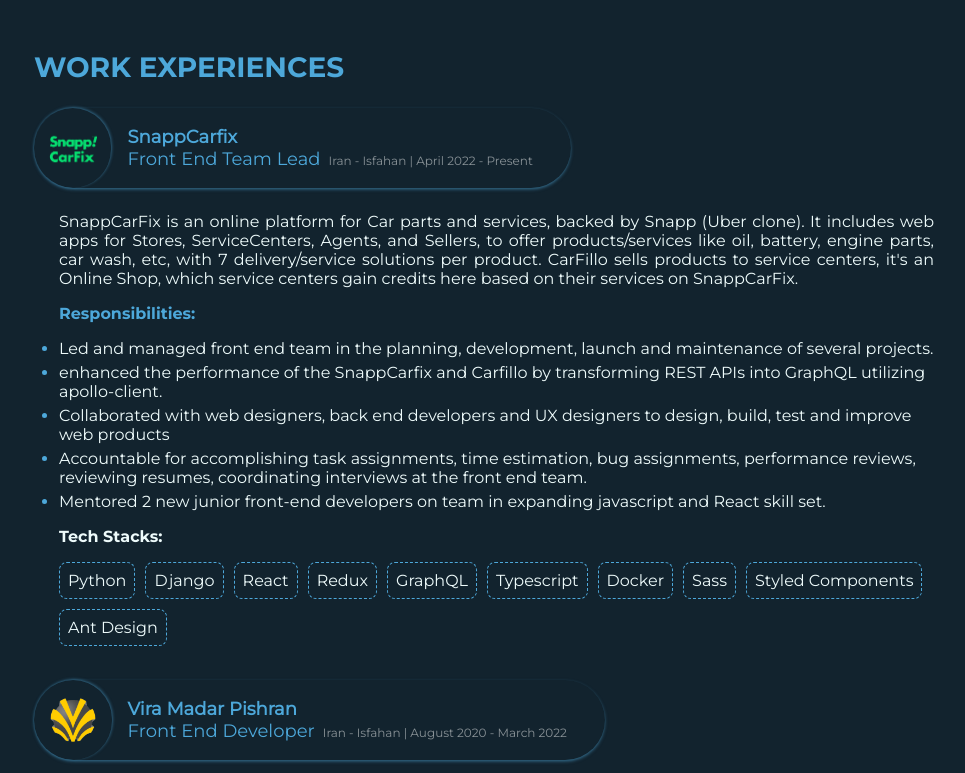
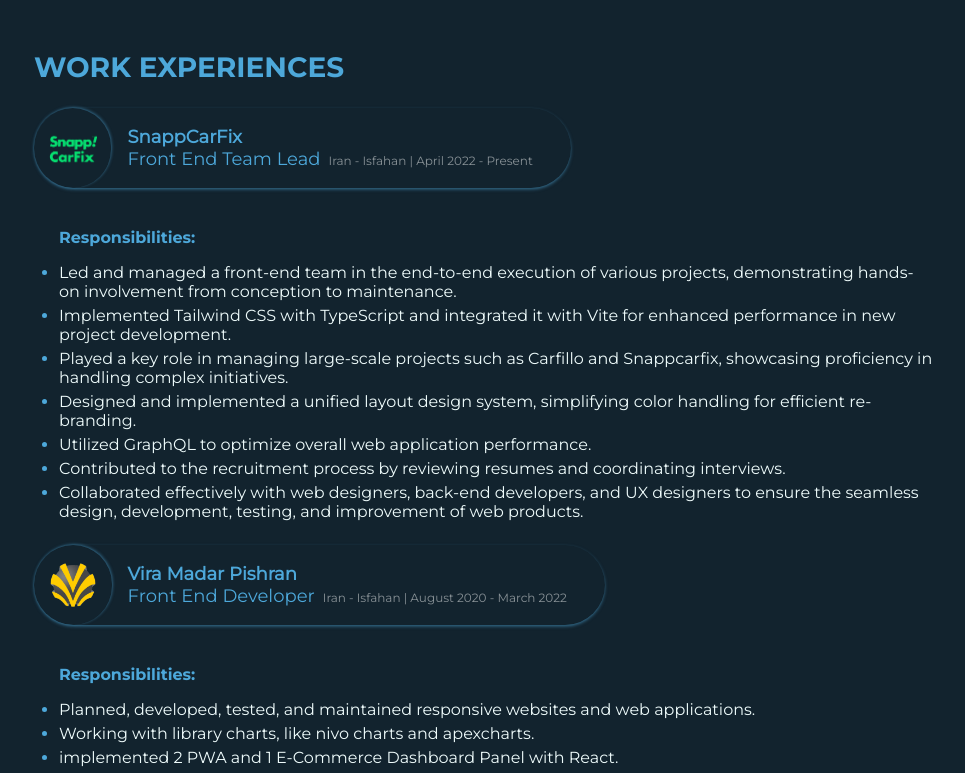
Before and after one commit to hesamZandian/hesamzandian.github.io, a React (Create React App) app: page / in a window 1280 px wide. Shown: the part 1100-1873 px from the top of the page, without its empty margins (156-1121 px from the left). Built offline with nearby package versions, Linux system fonts and the light colour scheme.

Commit message:
fix: update cv and experiences info

```diff
--- a/src/components/Hero/Hero.tsx
+++ b/src/components/Hero/Hero.tsx
@@ -35,7 +35,7 @@
           <div className={styles.HeroContent__Icons}>
             <SocialMedia />
             <a
-              href={`https://drive.google.com/file/d/16uzJHH6B-AJcwGBukONPNy9WwPCLY1cv/view?usp=share_link`}
+              href={`https://drive.google.com/file/d/1g4k8IxGWxOo0NyqIoB4R8_lnRyCE01Rx/view?usp=sharing`}
               target="_blank"
               rel="noreferrer"
             >
--- a/src/components/WorkExperiences/WorkExperience/WorkExperience.tsx
+++ b/src/components/WorkExperiences/WorkExperience/WorkExperience.tsx
@@ -37,9 +37,6 @@
           </div>
         </div>
       </div>
-      <p className={styles.WorkExperience__CompanyInfo__description}>
-        {data?.company_description}
-      </p>
       <div className={styles.WorkExperience__Responsibilities}>
         <h3>Responsibilities:</h3>
         <ul>
@@ -52,20 +49,6 @@
           })}
         </ul>
       </div>
-
-      <div className={styles.WorkExperience__TechStacks}>
-        <h3>Tech Stacks:</h3>
-        <div
-          className={`${styles.WorkExperience__TechStacksList} ${
-            darkMode ? styles["WorkExperience__TechStacksList--dark"] : ""
-          }`}
-        >
-          {data?.tech_stacks &&
-            data?.tech_stacks.split(",").map((tech_stack: string) => {
-              return <span key={tech_stack}>{tech_stack}</span>;
-            })}
-        </div>
-      </div>
     </div>
   );
 };
--- a/src/constants/portfolioInfo.ts
+++ b/src/constants/portfolioInfo.ts
@@ -9,30 +9,32 @@
 `,
   university: `Shahid Rajaee Technical and Vocational College of kashan`,
   certificate: `Front End Web Development Certification FreeCodeCamp`,
-    graduate_degree: `B.Sc Software Engineering`,
+  graduate_degree: `B.Sc Computer Software Engineering`,
   graduate_duration: `January 2020 – January 2022`,
-    work_experiences: [{
+  work_experiences: [
+    {
       company_logo: snappcarfix,
-        company_name: `SnappCarfix`,
+      company_name: `SnappCarFix`,
       role: `Front End Team Lead`,
       country: `Iran`,
       city: `Isfahan`,
       start_date: `April 2022`,
-        company_description: `SnappCarFix is an online platform for Car parts and services, backed by Snapp
-        (Uber clone). It includes web apps for Stores, ServiceCenters, Agents, and
-        Sellers, to offer products/services like oil, battery, engine parts, car wash, etc,
-        with 7 delivery/service solutions per product. CarFillo sells products to service
-        centers, it's an Online Shop, which service centers gain credits here based on
-        their services on SnappCarFix.`,
       responsibilities: [
-            `Led and managed front end team in the planning, development, launch and maintenance of several projects.`,
-            `enhanced the performance of the SnappCarfix and Carfillo by transforming REST APIs into GraphQL utilizing apollo-client.`,
-            `Collaborated with web designers, back end developers and UX designers to design, build, test and improve web products`,
-            `Accountable for accomplishing task assignments, time estimation, bug assignments, performance reviews, reviewing resumes, coordinating interviews at the front end team.`,
-            `Mentored 2 new junior front-end developers on team in expanding javascript  and React skill set.`
+        `Led and managed a front-end team in the end-to-end execution of various projects,
+            demonstrating hands-on involvement from conception to maintenance.`,
+        `Implemented Tailwind CSS with TypeScript and integrated it with Vite for enhanced performance
+        in new project development.`,
+        `Played a key role in managing large-scale projects such as Carfillo and Snappcarfix, showcasing
+        proficiency in handling complex initiatives.`,
+        `Designed and implemented a unified layout design system, simplifying color handling for
+        efficient re-branding.`,
+        `Utilized GraphQL to optimize overall web application performance.`,
+        `Contributed to the recruitment process by reviewing resumes and coordinating interviews.`,
+        `Collaborated effectively with web designers, back-end developers, and UX designers to ensure
+        the seamless design, development, testing, and improvement of web products.`,
       ],
-        tech_stacks: `Python, Django, React, Redux, GraphQL, Typescript, Docker, Sass, Styled Components, Ant Design`
-    }, {
+    },
+    {
       company_logo: viramadarpishran,
       company_name: `Vira Madar Pishran`,
       role: `Front End Developer`,
@@ -40,16 +42,14 @@
       city: `Isfahan`,
       start_date: `August 2020`,
       end_date: `March 2022`,
-        company_description: `Vira Madar Pishran is a start-up company in the field of startup production,
-        application and web development.`,
       responsibilities: [
         `Planned, developed, tested, and maintained responsive websites and web applications.`,
         ` Working with library charts, like nivo charts and apexcharts.`,
         `implemented 2 PWA and 1 E-Commerce Dashboard Panel with React.`,
         `Implemeneted 3 websites with Next.js.`,
         `Built reusable components that used in all projects.`,
-            `Restructured an e-commerce project from React project to Next.js that improved the performance by 80%.`
+        `Restructured an e-commerce project from React project to Next.js that improved the performance by 80%.`,
       ],
-        tech_stacks: `PHP, Laravel, Node.js, Express.js, React, Redux, Next.js, Styled Components`
-    }],
-}
+    },
+  ],
+};
--- a/src/constants/types.ts
+++ b/src/constants/types.ts
@@ -6,9 +6,7 @@
     city: string;
     start_date: string;
     end_date?: string;
-    company_description: string;
     responsibilities: string[];
-    tech_stacks: string;
 }
 
 interface portfolioInfoProps {
```
Lines whose indentation alone changed are shown as unchanged.
